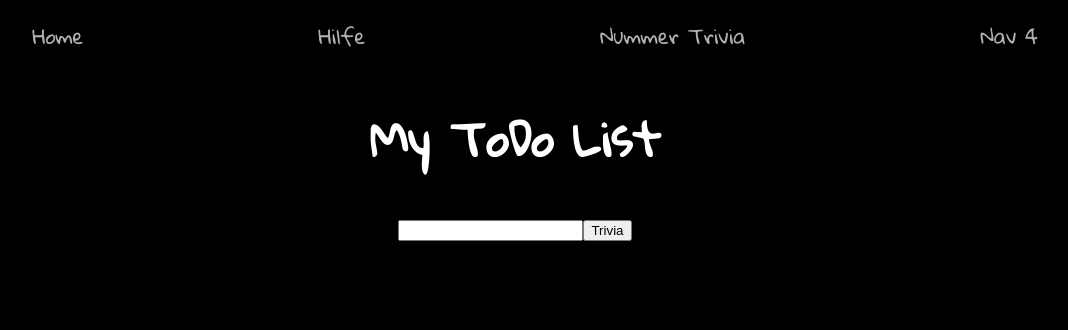
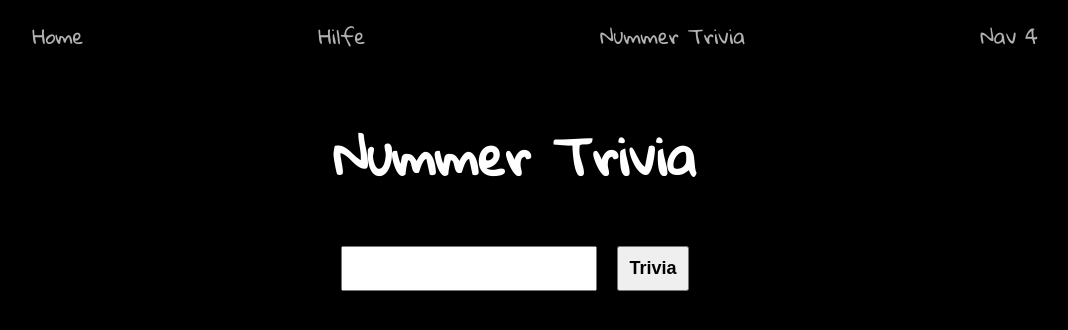
Before and after one commit to TunHuang/react_todo_list, a React (Create React App) app: page /trivia in a window 1280 px wide. Shown: the top 330 px of the page, without its empty margins (125-1193 px from the left). Built offline with nearby package versions, Linux system fonts and the light colour scheme.

Commit message:
actions in actions und types aufgesplittet. reducers in todo, trivia und root reducers aufgesplittet. einfache Styling zu nummer trivia hinzugefügt

```diff
--- a/src/App.js
+++ b/src/App.js
@@ -27,12 +27,12 @@ class App extends React.Component {
     return (
           <div className="App">
             <Navbar />
-            <Header />
             <Switch>
               <Route path="/hilfe">
                 <Hilfe />
               </Route>
               <Route exact path="/">
+                <Header />
                 <InputTask />
                 <List />
               </Route>
--- a/src/actions/actions.js
+++ b/src/actions/actions.js
@@ -1,8 +1,8 @@
-export const AUFGABE_HINZUFUEGEN = 'AUFGABE_HINZUFUEGEN';
-export const LOESCHE_EINTRAG = 'LOESCHE_EINTRAG';
-export const AUFGABEN_LADEN = 'AUFGABEN_LADEN';
-export const NUMMERTRIVIA_HOLEN = 'NUMMERTRIVIA_HOLEN';
-export const NUMMERTRIVIA_FEHLER = 'NUMMERTRIVIA_FEHLER';
+import { AUFGABE_HINZUFUEGEN,
+  LOESCHE_EINTRAG,
+  AUFGABEN_LADEN,
+  NUMMERTRIVIA_HOLEN,
+  NUMMERTRIVIA_FEHLER } from './types';
 
 export const actionAufgabeHinzufuegen = aufgabe => ({
   type: AUFGABE_HINZUFUEGEN,
--- /dev/null
+++ b/src/actions/types.js
@@ -0,0 +1,5 @@
+export const AUFGABE_HINZUFUEGEN = 'AUFGABE_HINZUFUEGEN';
+export const LOESCHE_EINTRAG = 'LOESCHE_EINTRAG';
+export const AUFGABEN_LADEN = 'AUFGABEN_LADEN';
+export const NUMMERTRIVIA_HOLEN = 'NUMMERTRIVIA_HOLEN';
+export const NUMMERTRIVIA_FEHLER = 'NUMMERTRIVIA_FEHLER';
--- a/src/components/List.js
+++ b/src/components/List.js
@@ -28,7 +28,7 @@ List.propTypes = {
 };
 
 const mapStateToProps = state => ({
-  aufgaben: state.aufgaben
+  aufgaben: state.todos.aufgaben
 });
 
 export default connect(mapStateToProps, null)(List);
--- a/src/components/NumberTrivia.css
+++ b/src/components/NumberTrivia.css
@@ -1,3 +1,23 @@
 .number-trivia {
   text-align: center;
 }
+
+.number-trivia h1 {
+  font-size: 50px;
+}
+
+.send-number {
+  font-size: large;
+  padding: 10px;
+  font-weight: 800;
+  margin-left: 20px;
+}
+
+#number-input {
+  padding: 10px 10px;
+  font-size: large;
+}
+
+.number-trivia p {
+  font-size: 2.4em;
+}
--- a/src/components/NumberTrivia.js
+++ b/src/components/NumberTrivia.js
@@ -2,6 +2,7 @@ import React from 'react';
 import { connect } from 'react-redux';
 import { nummerTriviaHolen } from '../thunks/thunks';
 import './NumberTrivia.css';
+import PropTypes from 'prop-types';
 
 class NumberTrivia extends React.Component {
   constructor(props) {
@@ -17,6 +18,7 @@ class NumberTrivia extends React.Component {
   render() {
     return (
       <section className="number-trivia">
+        <h1>Nummer Trivia</h1>
         <input
           type="text"
           name="number-input"
@@ -39,10 +41,16 @@ class NumberTrivia extends React.Component {
   }
 };
 
+NumberTrivia.propTypes = {
+  trivia: PropTypes.string.isRequired,
+  error: PropTypes.bool.isRequired,
+  cause: PropTypes.string.isRequired
+};
+
 const MapStateToProps = state => ({
-  trivia: state.trivia,
-  error: state.error,
-  cause: state.cause
+  trivia: state.trivias.trivia,
+  error: state.trivias.error,
+  cause: state.trivias.cause
 });
 
 export default connect(MapStateToProps, {nummerTriviaHolen})(NumberTrivia);
--- a/src/reducers/reducer.js
+++ /dev/null
@@ -1,44 +0,0 @@
-import {
-  AUFGABE_HINZUFUEGEN,
-  LOESCHE_EINTRAG,
-  AUFGABEN_LADEN,
-  NUMMERTRIVIA_HOLEN,
-  NUMMERTRIVIA_FEHLER
-} from '../actions/actions';
-
-const initialState = {
-  aufgaben: [],
-  trivia: '',
-  error: false,
-  cause: ''
-};
-
-export default function reducer (state = initialState, action) {
-  switch(action.type) {
-    case AUFGABE_HINZUFUEGEN:
-      return {...state, aufgaben: [...state.aufgaben, action.payload]};
-    case LOESCHE_EINTRAG:
-      return {...state, aufgaben: [
-        ...state.aufgaben.slice(0, action.payload),
-        ...state.aufgaben.slice(action.payload + 1)
-      ]};
-    case AUFGABEN_LADEN:
-      return {...state, aufgaben: action.payload};
-    case NUMMERTRIVIA_HOLEN:
-      return {
-        ...state,
-        trivia: action.payload,
-        error: false,
-        cause: ''
-      };
-    case NUMMERTRIVIA_FEHLER:
-      return {
-        ...state,
-        trivia: '',
-        error: true,
-        cause: action.payload
-      }
-    default:
-      return state;
-  }
-};
--- /dev/null
+++ b/src/reducers/rootReducer.js
@@ -0,0 +1,10 @@
+import { combineReducers } from 'redux';
+import todoReducer from './todoReducer';
+import triviaReducer from './triviaReducer';
+
+const rootReducer = combineReducers({
+  todos: todoReducer,
+  trivias: triviaReducer
+});
+
+export default rootReducer;
--- /dev/null
+++ b/src/reducers/todoReducer.js
@@ -0,0 +1,25 @@
+import {
+  AUFGABE_HINZUFUEGEN,
+  LOESCHE_EINTRAG,
+  AUFGABEN_LADEN
+} from '../actions/types';
+
+const initialState = {
+  aufgaben: []
+};
+
+export default function todoReducer (state = initialState, action) {
+  switch(action.type) {
+    case AUFGABE_HINZUFUEGEN:
+      return {...state, aufgaben: [...state.aufgaben, action.payload]};
+    case LOESCHE_EINTRAG:
+      return {...state, aufgaben: [
+        ...state.aufgaben.slice(0, action.payload),
+        ...state.aufgaben.slice(action.payload + 1)
+      ]};
+    case AUFGABEN_LADEN:
+      return {...state, aufgaben: action.payload};
+    default:
+      return state;
+  }
+};
--- /dev/null
+++ b/src/reducers/triviaReducer.js
@@ -0,0 +1,28 @@
+import { NUMMERTRIVIA_HOLEN, NUMMERTRIVIA_FEHLER} from '../actions/types';
+
+const initialState = {
+  trivia: '',
+  error: false,
+  cause: ''
+};
+
+export default function triviaReducer(state = initialState, action) {
+  switch(action.type) {
+    case NUMMERTRIVIA_HOLEN:
+      return {
+        ...state,
+        trivia: action.payload,
+        error: false,
+        cause: ''
+      };
+    case NUMMERTRIVIA_FEHLER:
+      return {
+        ...state,
+        trivia: '',
+        error: true,
+        cause: action.payload
+      }
+    default:
+      return state;
+  }
+};
--- a/src/store.js
+++ b/src/store.js
@@ -2,12 +2,12 @@ import { createStore, applyMiddleware } from 'redux';
 import { composeWithDevTools } from 'redux-devtools-extension';
 import thunk from 'redux-thunk';
 
-import reducer from './reducers/reducer';
+import rootReducer from './reducers/rootReducer';
 
 const middleware = [thunk];
 
 const composedEnhancer = composeWithDevTools(applyMiddleware(...middleware));
 
-const store = createStore(reducer, composedEnhancer);
+const store = createStore(rootReducer, composedEnhancer);
 
 export default store;
```
